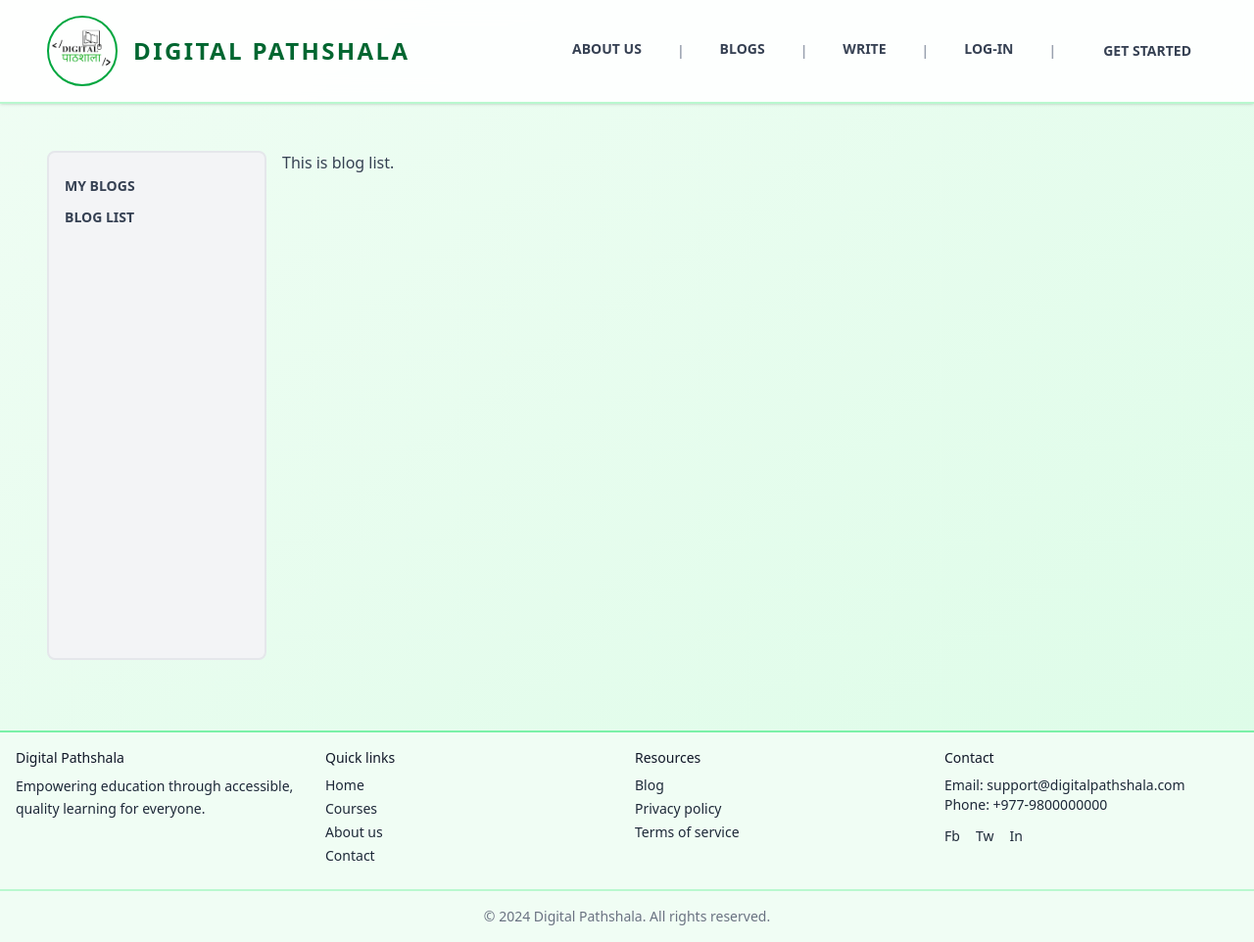
After one commit to SumaniqueCode/pathshala-BMS, a Django app: page /writer/bloglist in a window 1280 px wide. The commit adds this page. Shown: the whole page at 98% size. Run offline with Django 5.2, Linux system fonts and the light colour scheme; parts of the project's set-up code (start-up, migrations or seed data) failed here and were passed over.

Commit message:
Created seperate layout for writer

```diff
--- a/main/urls.py
+++ b/main/urls.py
@@ -41,6 +41,11 @@ blog_urlpatterns = [
     path("update/<int:id>", updateBlog),
 ]
 
+writer_urlpatterns=[
+    path("dashboard", dashboard),
+    path('bloglist', blogList),
+]
+
 urlpatterns = [
     path("admin/", admin.site.urls),
     path("", landingPage),
@@ -49,7 +54,9 @@ urlpatterns = [
     path("blogs/", blogPage),
     path("profile/", profilePage),
     path("blog/", include(blog_urlpatterns)),
+    path("writer/", include(writer_urlpatterns)),
 ]
+
 
 if settings.DEBUG:
     urlpatterns += static(settings.MEDIA_URL, document_root=settings.MEDIA_ROOT)
--- a/main/views.py
+++ b/main/views.py
@@ -21,3 +21,10 @@ def blogPage(request):
 @login_required(login_url='/auth/log-in/')
 def profilePage(request):
     return render(request, 'pages/auth/profile.html')
+
+@login_required(login_url='/auth/log-in/')
+def dashboard(request):
+    return render(request, 'pages/dashboard/dashboard.html')
+
+def blogList(request):
+    return render(request, 'pages/dashboard/blogList.html')
--- a/templates/layouts/main.html
+++ b/templates/layouts/main.html
@@ -64,7 +64,7 @@
           <li class="text-gray-400">|</li>
           <li class="hover:bg-green-600 hover:text-white px-4 py-2 transition-all duration-300 rounded-lg">
             {% if user.is_authenticated %}
-              <a href="/blogs">Get Started</a>
+              <a href="/writer/dashboard">Dashboard</a>
             {% else %}
               <a href="/auth/sign-up">Get Started</a>
             {% endif %}
--- /dev/null
+++ b/templates/pages/dashboard/blogList.html
@@ -0,0 +1,7 @@
+{%extends 'pages/dashboard/layouts/admin.html'%}
+{%block panel%}
+<div>
+    This is blog list.
+</div>
+
+{%endblock%}
--- /dev/null
+++ b/templates/pages/dashboard/dashboard.html
@@ -0,0 +1,6 @@
+{%extends 'pages/dashboard/layouts/admin.html'%}
+{%block panel%}
+<div>
+    <h1 class="text-2xl font-bold text-blue-600">This is Writer Dashboard</h1>
+</div>
+{%endblock%}
--- /dev/null
+++ b/templates/pages/dashboard/layouts/admin.html
@@ -0,0 +1,22 @@
+{% extends 'layouts/main.html' %}
+{% block title %}
+  Admin Dashboard
+{% endblock %}
+{% block content %}
+  <div>
+    <div class="grid grid-cols-5 gap-4">
+      <nav class="text-sm font-bold border-2 border-gray-200 rounded-lg py-6 px-4 bg-gray-100 space-y-3 min-h-[65vh] uppercase">
+        <div class="">
+          <a class="hover:text-green-700 hover:text-[14.3px] duration-200" href="/writer/blogs">My Blogs</a>
+        </div>
+        <div class="">
+          <a class="hover:text-green-700 hover:text-[14.3px] duration-200" href="/writer/bloglist">Blog List</a>
+        </div>
+      </nav>
+      <div class="col-span-4">
+        {% block panel %}
+        {% endblock %}
+      </div>
+    </div>
+  </div>
+{% endblock %}
```
Also changed, not shown: db.sqlite3.
